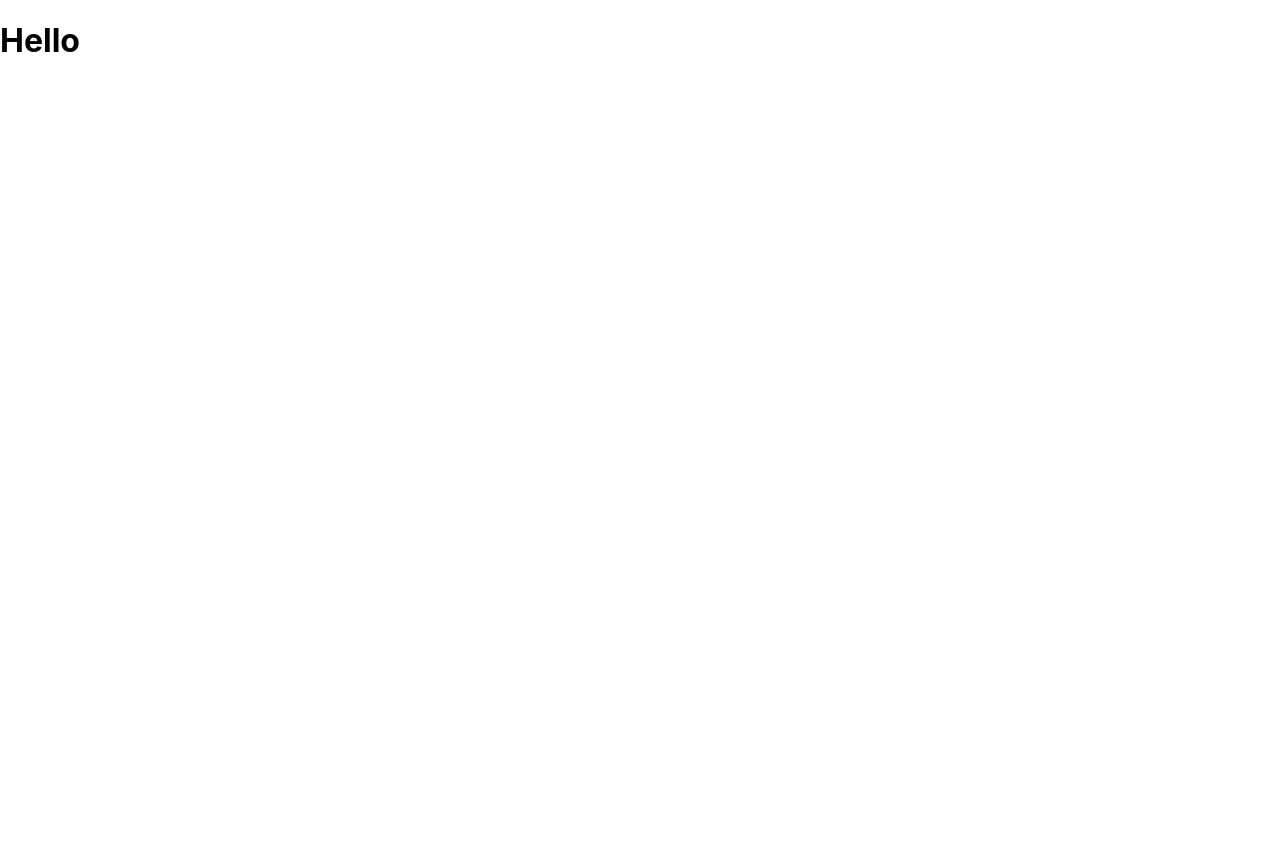
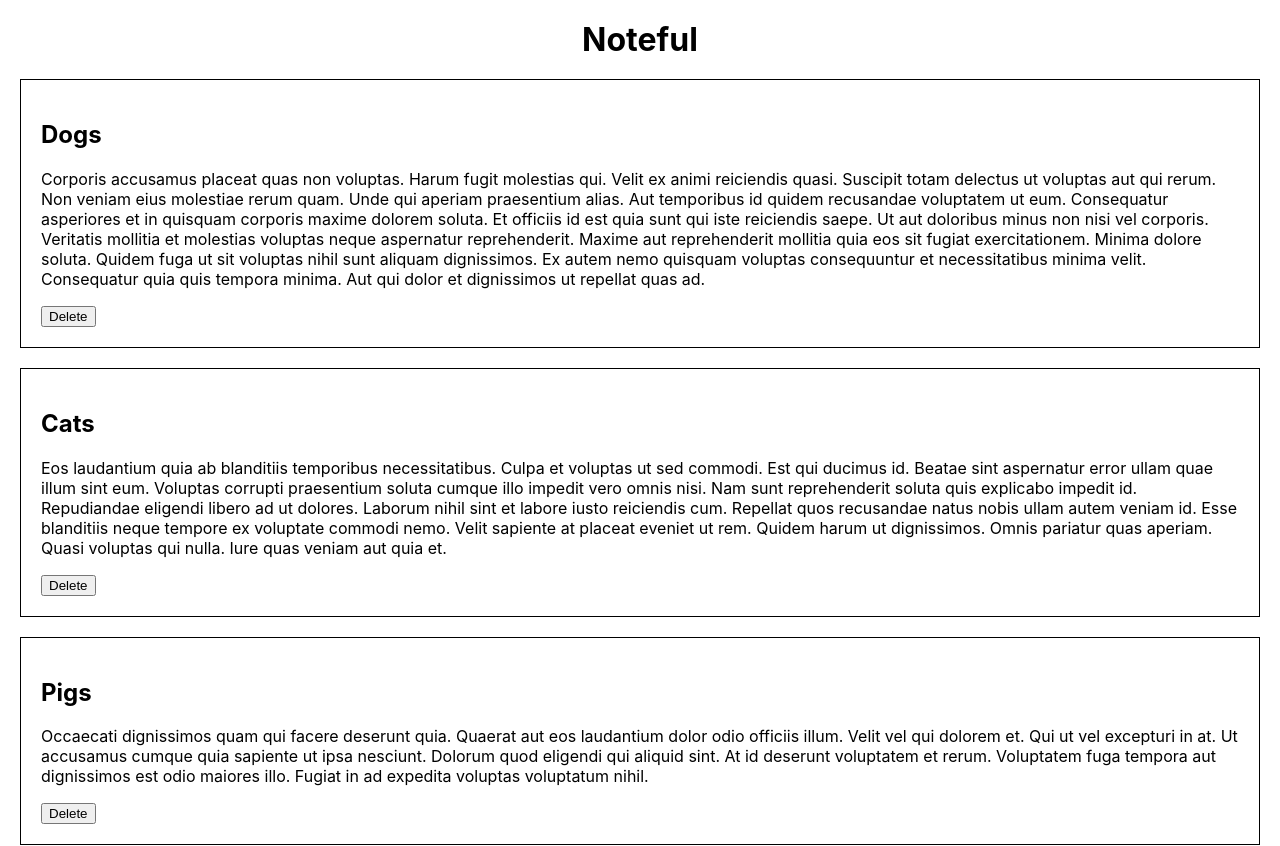
Before and after one commit to christineyoo/noteful, a React (Create React App) app: page / in a window 1280 px wide. Shown: the top 846 px of the page. Before the commit the page ends 800 px from the top, so only its background shows below. Built offline with nearby package versions, Linux system fonts and the light colour scheme.

Commit message:
added Main component

```diff
--- a/src/App.js
+++ b/src/App.js
@@ -1,4 +1,5 @@
 import React, { Component } from "react";
+import Main from "./main.js";
 import "./App.css";
 
 class App extends Component {
@@ -135,7 +136,7 @@ class App extends Component {
   render() {
     return (
       <>
-        <h1>Hello</h1>
+        <Main notes={this.state} />
       </>
     );
   }
--- /dev/null
+++ b/src/main.css
@@ -0,0 +1,10 @@
+h1 {
+  margin: 20px;
+  text-align: center;
+}
+
+.note-card {
+  margin: 20px;
+  padding: 20px;
+  border: 1px solid #000;
+}
--- /dev/null
+++ b/src/main.js
@@ -0,0 +1,28 @@
+import React, { Component } from "react";
+import "./main.css";
+
+class Main extends Component {
+  displayNotes = () => {
+    const notesArray = this.props.notes.notes;
+    const formattedNotes = notesArray.map((note, i) => {
+      return (
+        <div className="note-card" key={i}>
+          <h2>{note.name}</h2>
+          <p>{note.content}</p>
+          <button>Delete</button>
+        </div>
+      );
+    });
+    return formattedNotes;
+  };
+  render() {
+    return (
+      <>
+        <h1>Noteful</h1>
+        {this.displayNotes()}
+      </>
+    );
+  }
+}
+
+export default Main;
```
